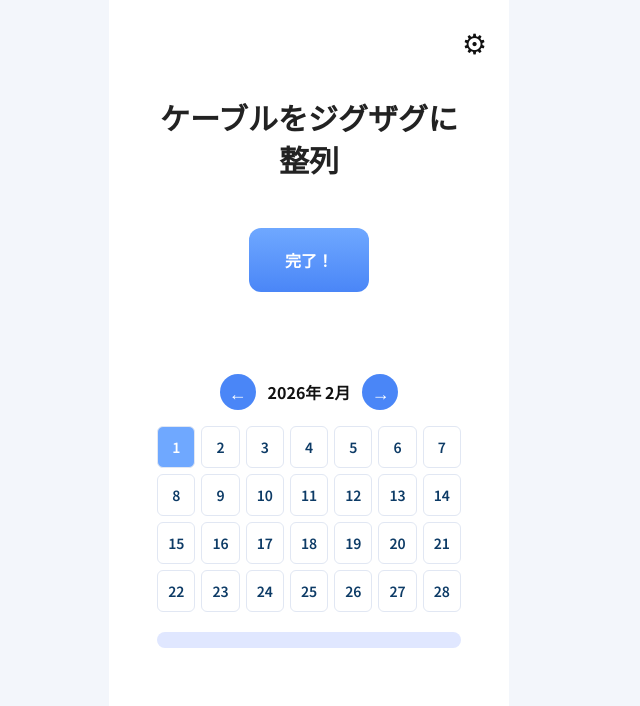
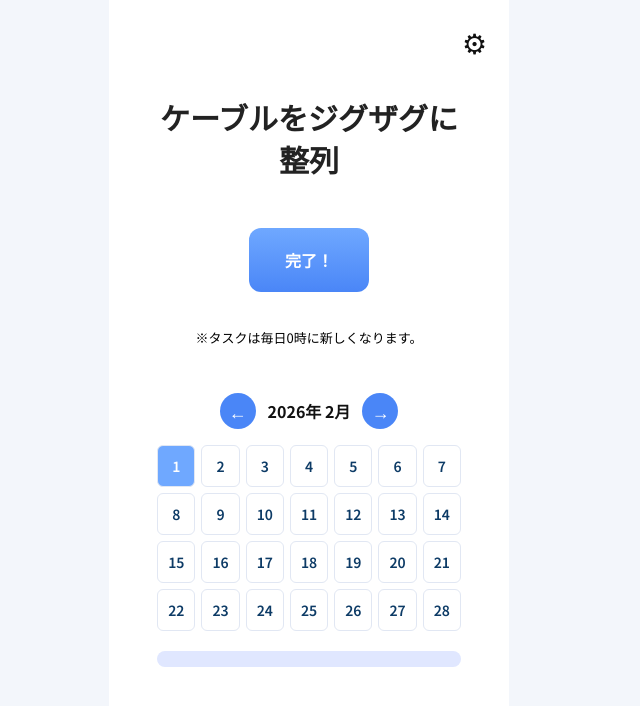
Before and after one commit to yosuke123apple-ux/my-all-in-one-project, a website: page frontend/www/index.html in a window 1280 px wide. Shown: the whole page, without its empty margins (331-971 px from the left). Drawn offline with Linux system fonts and the light colour scheme.

Commit message:
fix: remove extra space and add task description

```diff
--- a/frontend/www/index.html
+++ b/frontend/www/index.html
@@ -49,6 +49,7 @@
 
 <!-- 完了ボタン -->
 <button class="complete-btn">完了！</button>
+<p class="notice">※タスクは毎日0時に新しくなります。</p>
 
 <!-- ほめ言葉 -->
 
--- a/frontend/www/style.css
+++ b/frontend/www/style.css
@@ -13,6 +13,13 @@ body {
   display: flex;
   justify-content: center;
   align-items: center;
+  margin: 0;
+  padding: 0;
+  width: 100%;
+  height: 100dvh; /* スマホのメニューバーを除いた「本当の高さ」に合わせる */
+  overflow: hidden; /* 画面からはみ出る部分を隠してスクロールを禁止する */
+  display: flex;
+  flex-direction: column;
 }
 
 /* ===== アプリ本体 ===== */
@@ -421,3 +428,6 @@ body {
   flex-direction: column;
   gap: 4px;
 }
+.notice {
+  font-size: 13px;
+}
```
